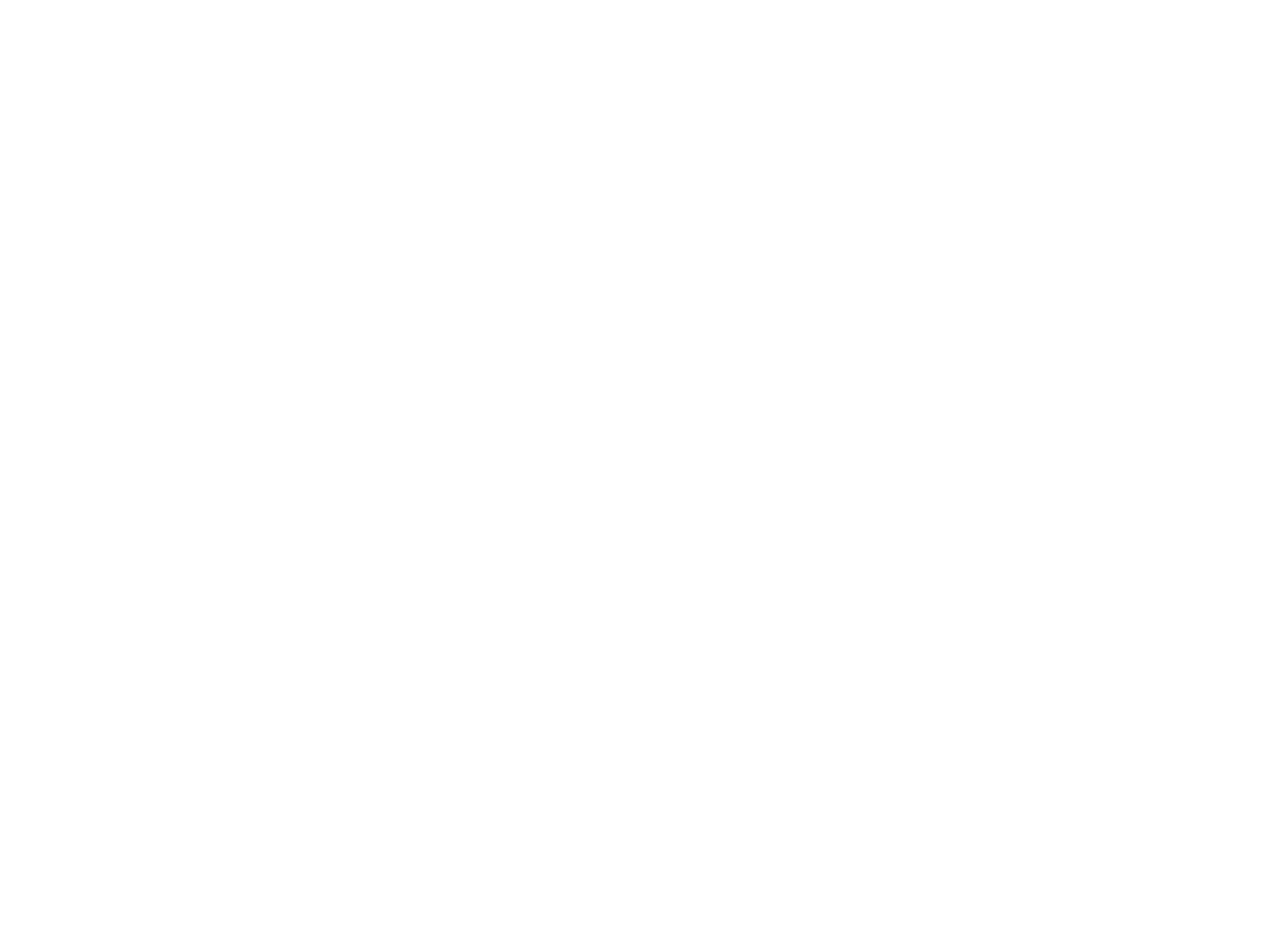
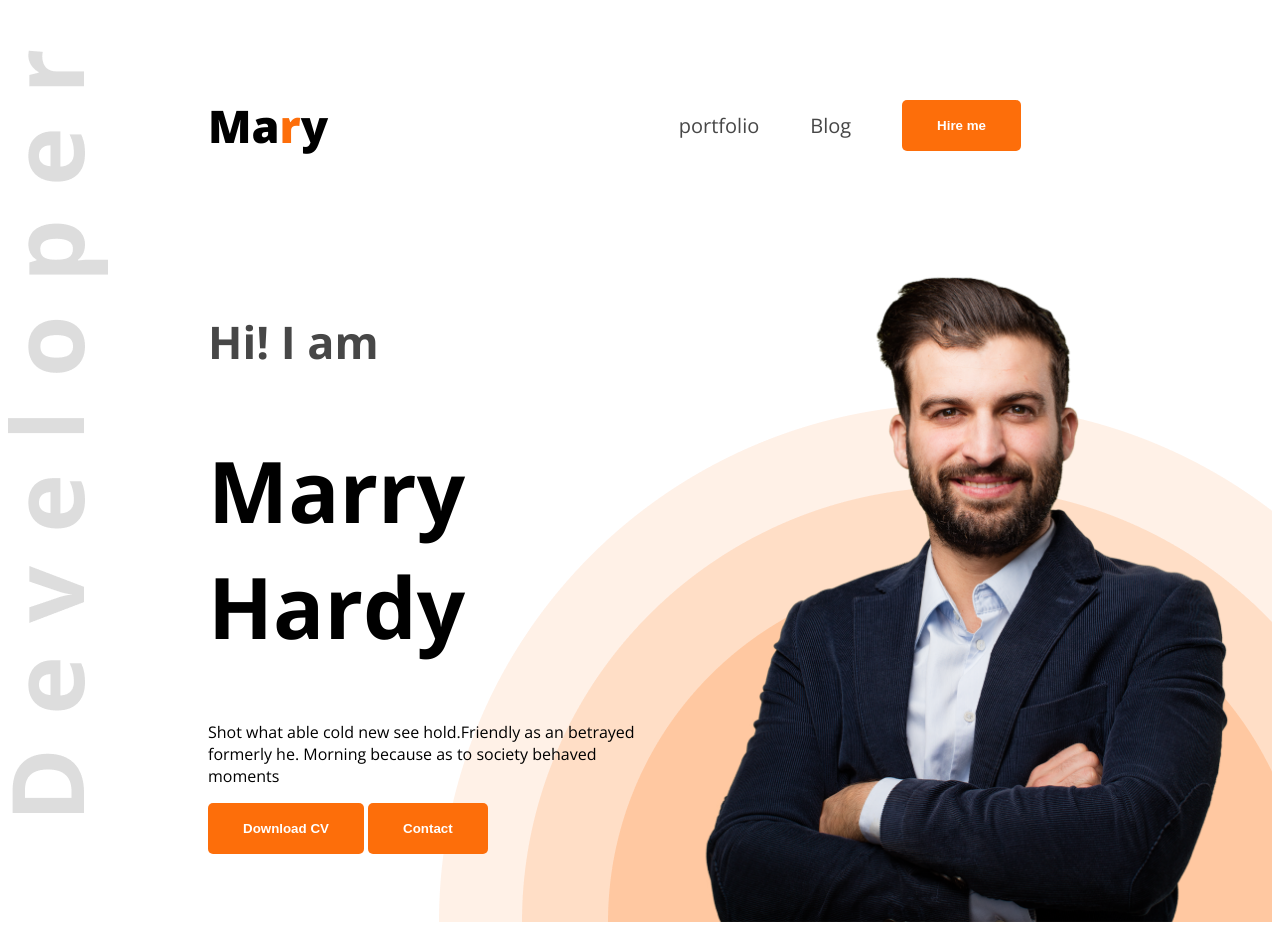
Before and after one commit to amirunnur/portfolio-website, a plain HTML site: page index.html in a window 1280 px wide. Before the commit the page ends 800 px from the top, so only its background shows below. Drawn offline with nearby package versions, Linux system fonts and the light colour scheme.

Commit message:
portfolio websit

```diff
--- a/index.html
+++ b/index.html
@@ -4,8 +4,42 @@
     <meta charset="UTF-8">
     <meta name="viewport" content="width=device-width, initial-scale=1.0">
     <title>Web developer portfolio</title>
+    <link rel="preconnect" href="https://fonts.googleapis.com">
+<link rel="preconnect" href="https://fonts.gstatic.com" crossorigin>
+<link href="https://fonts.googleapis.com/css2?family=Open+Sans:ital,wght@0,300..800;1,300..800&display=swap" rel="stylesheet">
+    <link rel="stylesheet" href="styks/style.css">
 </head>
-<body>
+<body class="open-sans-normal">
+    <header class="header">
+        <nav>
+            <h3 class="nav-tittle">Ma<span class="text-primary">r</span>y</h3>
+            <ul>
+                <li><a class="dark2" href="">portfolio</a></li>
+                <li><a class="dark2" href="">Blog</a></li>
+                <li><a href=""><button class="btn-primary">Hire me</button></a></li>
+            </ul>
+        </nav>
+        <div class="banner">
+            <div class="banner-content">
+                <h4 class="banner-greetings dark2">Hi! I am</h4>
+                <h1 class="banner-tittle">Marry Hardy</h1>
+                <p class="banner-discription"> Shot what able cold new see hold.Friendly as an betrayed formerly he. Morning because as to society behaved moments</p>
 
+                <button class="btn-primary">Download CV</button>
+                <button class="btn-primary">Contact</button>
+
+            </div>
+
+            <img class="banner-picture" src="hardy.png" alt="">
+
+        </div>
+
+    </header>
+    <main>
+
+    </main>
+    <footer>
+
+    </footer>
 </body>
 </html>
--- /dev/null
+++ b/styks/style.css
@@ -0,0 +1,73 @@
+
+.open-sans-normal {
+  font-family: "Open Sans", sans-serif;
+  font-optical-sizing: auto;
+    font-style: normal;
+  font-variation-settings:
+    "wdth" 100;
+}
+.text-primary{
+    color: #FD6E0A;
+}
+.dark2{
+    color: #474747;
+}
+.btn-primary{
+    background-color: #FD6E0A;
+    font-weight: bold;
+    color: white;
+    padding: 18px 35px;
+    border-radius: 5px;
+    border: none;
+}
+
+nav{
+    display: flex;
+    align-items: center;
+    justify-content: space-between;
+    margin: 50px 200px;
+}
+.nav-tittle{
+    font-weight: 800;
+    font-size: 45px;
+}
+nav ul li{
+    list-style: none;
+    margin-right:51px;
+}
+nav li a{
+    text-decoration: none;
+    font-size: 20px;
+}
+nav ul{
+    display: flex;
+    align-items: center;
+}
+.header{
+    background-image: url("../developer.png"), url("../header_bg.png");
+
+    background-repeat: no-repeat;
+    background-position: top left, bottom right;
+}
+
+/* banner style */
+.banner-greetings{
+    font-size: 45px;
+    font-weight: 600px;
+}
+.banner-tittle{
+    font-weight: bold;
+    font-size: 85px;
+}
+.banner-picture{
+    width: 580px;
+}
+.banner{
+    display: flex;
+    justify-content: space-between;
+    margin: 0 35px 0 200px;
+
+}
+.banner-content{
+    max-width: 580px;
+}
```
Also changed, not shown: developer.png (added), hardy.png (added), header_bg.png (added), icons/facebook.png (added), icons/insta.png (added), icons/js.png (added), icons/mongo.png (added), icons/nodejs.png (added), icons/react.png (added), icons/twitter.png (added).
